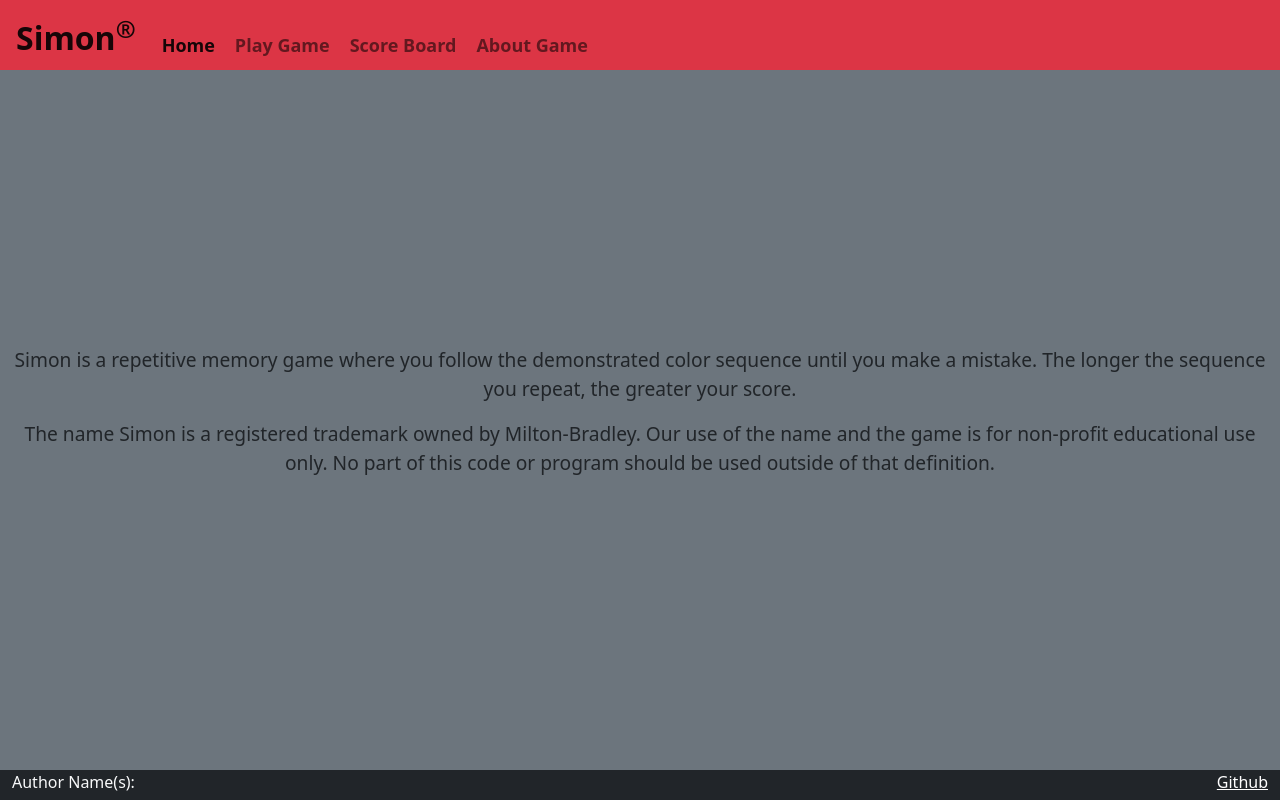
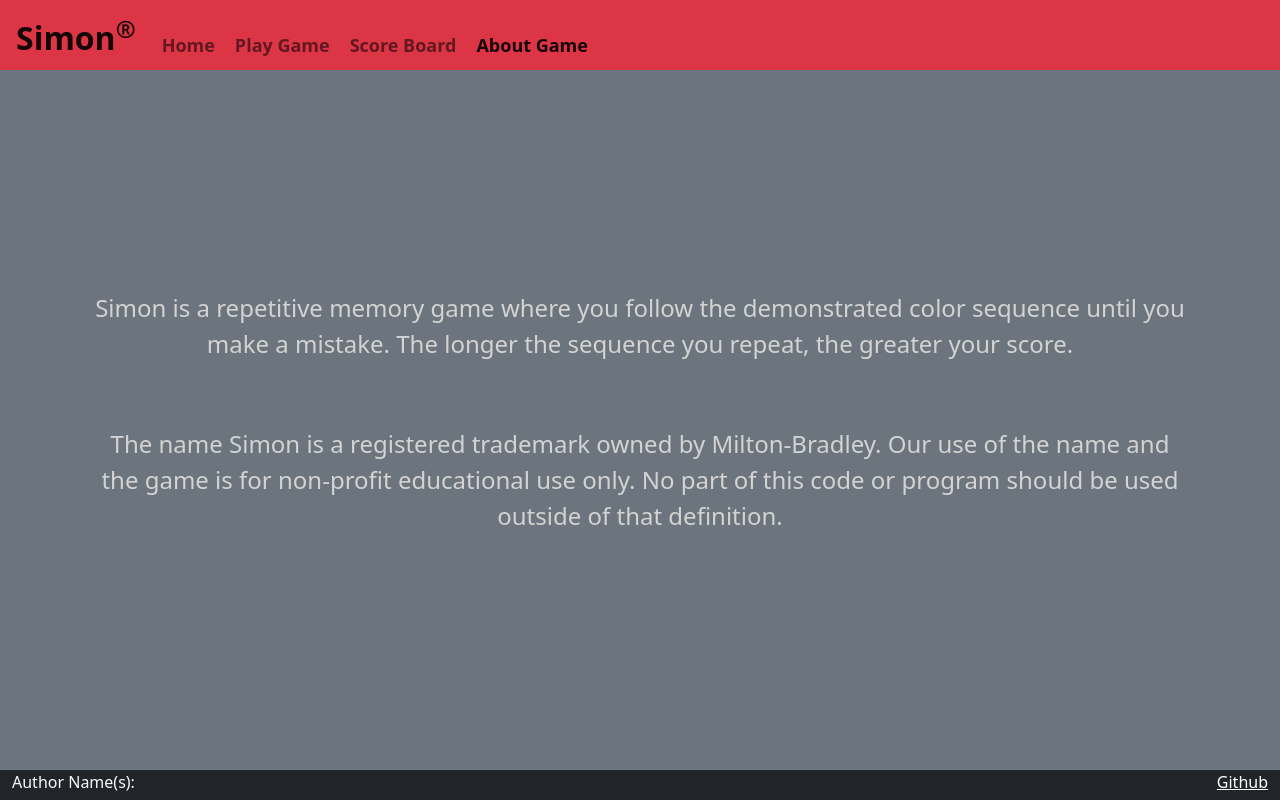
Before and after one commit to jspotten/simon, a plain HTML site: page aboutGame.html in a window 1280 px wide. Drawn offline with nearby package versions, Linux system fonts and the light colour scheme.

Commit message:
Character Line Limit, Color, and Font Size Change

```diff
--- a/aboutGame.html
+++ b/aboutGame.html
@@ -18,21 +18,22 @@
            <nav class = "navbar fixed-top navbar-danger">
                 <a class = "navbar-brand">Simon<sup>&reg;</sup></a>
                 <menu class = "navbar-nav">
-                    <li class = "nav-item"><a class = "nav-link active" href = "index.html">Home</a></li>
+                    <li class = "nav-item"><a class = "nav-link" href = "index.html">Home</a></li>
                     <li class = "nav-item"><a class = "nav-link" href = "playGame.html">Play Game</a></li>
                     <li class = "nav-item"><a class = "nav-link" href = "gameScore.html">Score Board</a></li>
-                    <li class = "nav-item"><a class = "nav-link" href = "aboutGame.html">About Game</a></li>
+                    <li class = "nav-item"><a class = "nav-link active" href = "aboutGame.html">About Game</a></li>
                 </menu>
            </nav>
         </header>
 
         <main class = "container-fluid bg-secondary text-center">
-            <p style = "font-size: larger;">
+            <p id = "about">
                 Simon is a repetitive memory game where you follow the demonstrated
                 color sequence until you make a mistake. The longer the sequence you
                 repeat, the greater your score.
             </p>
-            <p style = "font-size: larger;">
+            <br></br>
+            <p id = "about">
                 The name Simon is a registered trademark owned by Milton-Bradley. Our
                 use of the name and the game is for non-profit educational use only. No
                 part of this code or program should be used outside of that definition.
--- a/main.css
+++ b/main.css
@@ -61,3 +61,10 @@ main p
     font-size: large;
     font-weight: 500;
  }
+
+ #about
+ {
+    color: lightgrey;
+    font-size: x-large;
+    max-width: 80ch;
+ }
```
